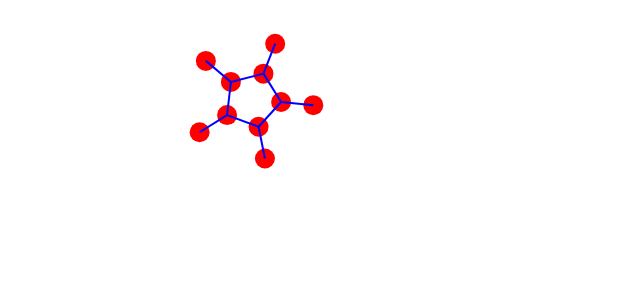
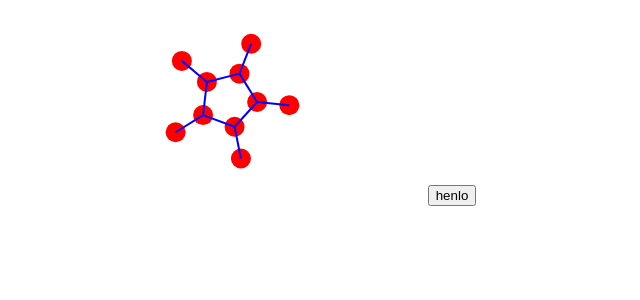
Before and after one commit to jolocom/access_management_panel, a React (Create React App) app: page / in a window 1280 px wide. Shown: the top 300 px of the page, without its empty margins (388-1028 px from the left). Built offline with nearby package versions, Linux system fonts and the light colour scheme.

Commit message:
display doorselector in app.tsx

```diff
--- a/src/App.tsx
+++ b/src/App.tsx
@@ -1,12 +1,12 @@
 import React from 'react';
 import './App.css';
-import { GraphComponent } from './graph';
+import { DoorSelector } from './doorSelector';
 import { graph } from './demoGraph'
 
 const App: React.FC = () => {
   return (
     <div className="App">
-          <GraphComponent graph={graph} onLinkClicked={d => console.log(d.id)}/>
+          <DoorSelector graph={graph} onSelectionFinished={console.log}/>
     </div>
   );
 }
```
